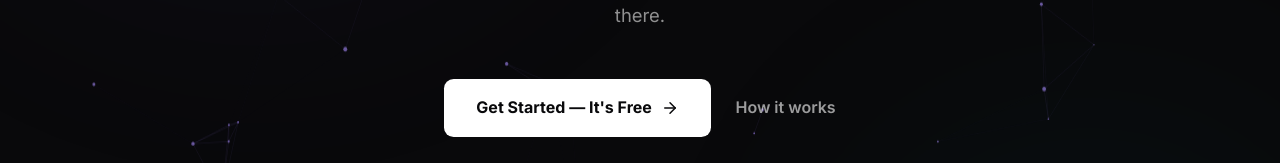
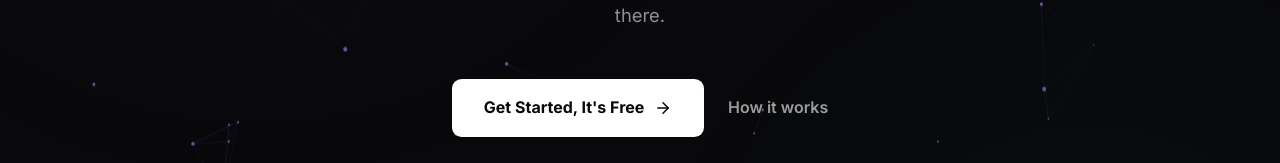
Before and after one commit to venomez-viper/PathWise, a React (Vite) app: page / in a window 1280 px wide. Shown: the part 540-703 px from the top of the page. Built offline with nearby package versions, Linux system fonts and the light colour scheme; no server answers.

Commit message:
fix: remove em dash from hero CTA button

```diff
--- a/src/components/Hero.tsx
+++ b/src/components/Hero.tsx
@@ -127,7 +127,7 @@ export default function Hero() {
 
         <div className="hero__cta-row">
           <Link to="/signup" className="hero__cta-primary">
-            Get Started — It's Free
+            Get Started, It's Free
             <ArrowRight size={18} />
           </Link>
           <Link to="/how-it-works" className="hero__cta-secondary">
```
